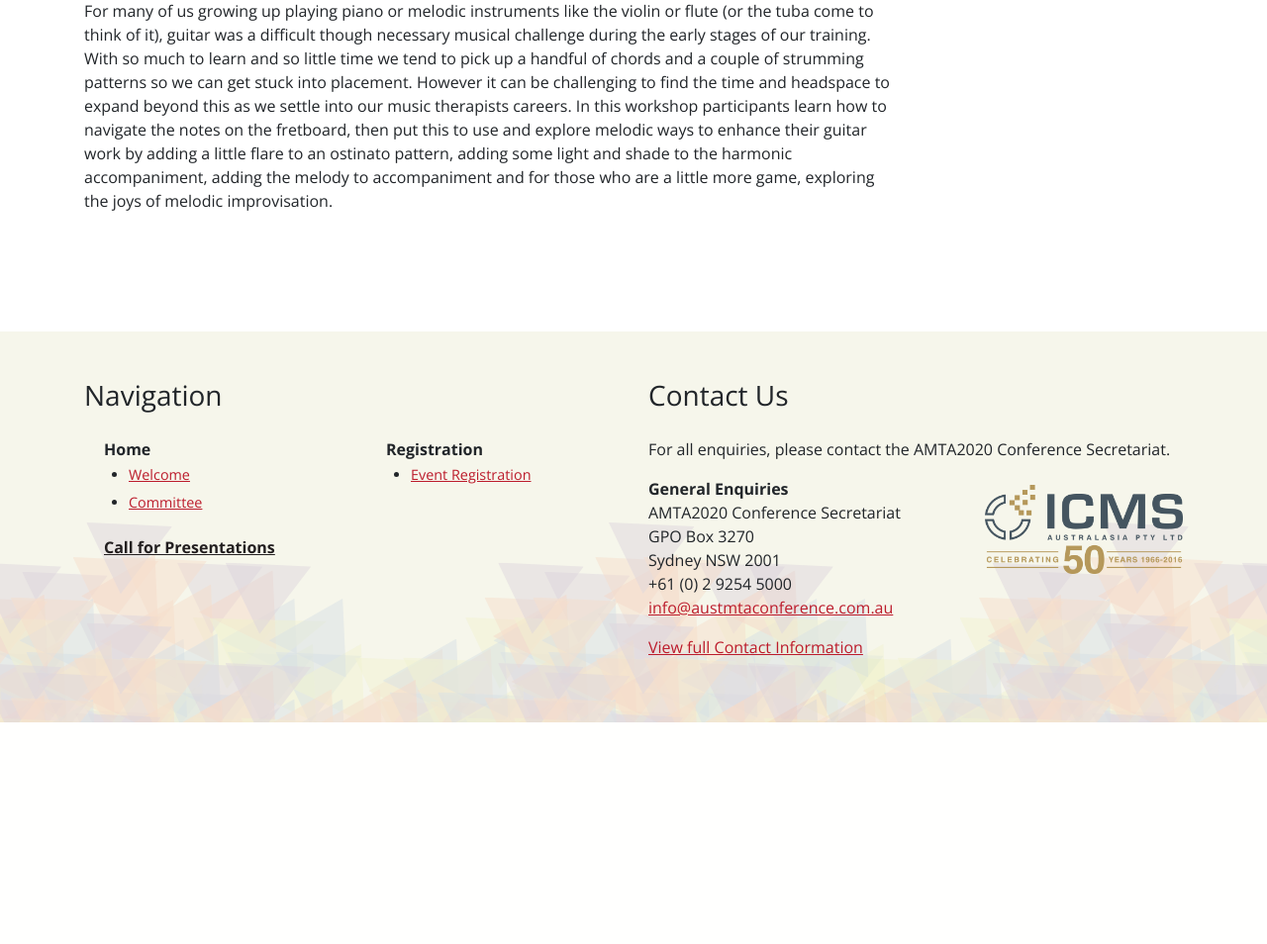
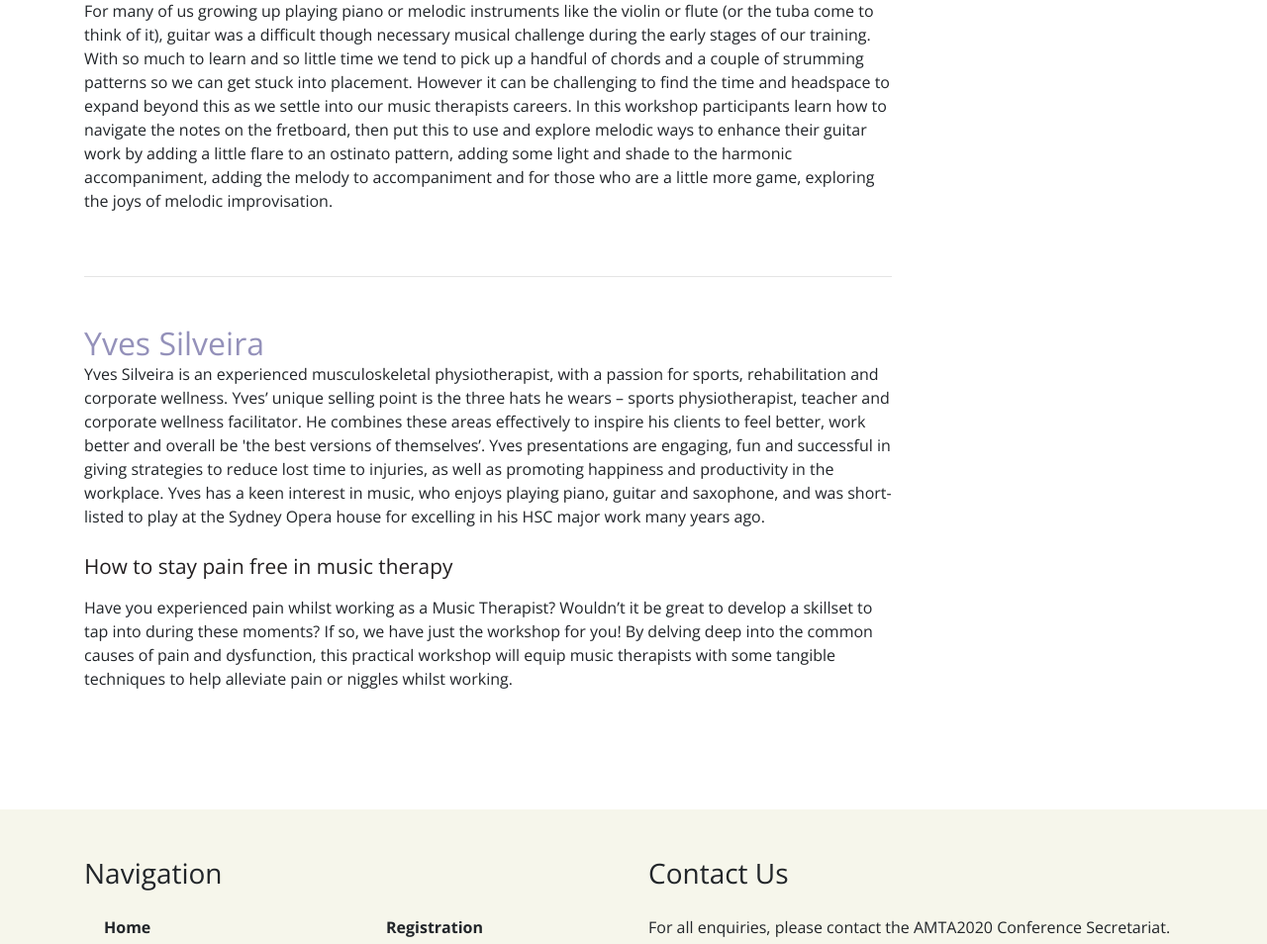
Before and after one commit to ICMS-Australasia/AMTA2021, a PHP site: page /pds-speakers in a window 1280 px wide. Shown: the part 4058-5012 px from the top of the page at 99% size. Before the commit the page ends 4788 px from the top, so only its background shows below. Run offline with PHP 8.4, Linux system fonts and the light colour scheme; some libraries are stand-ins or nearby versions.

Commit message:
Added Yves Silveira

```diff
--- a/pds-speakers.php
+++ b/pds-speakers.php
@@ -70,6 +70,19 @@ include('include/header.php');
 
     </div>
 </div>
+
+<hr class='my-4'>
+
+<div class="row my-5">
+    <div class="col">
+        <!-- <img src="./img/pds/silveria.jpg" class="img-fluid float-right ml-4" width="250"> -->
+        <h2 class="d-inline">Yves Silveira</h2>
+        <p>Yves Silveira is an experienced musculoskeletal physiotherapist, with a passion for sports, rehabilitation and corporate wellness. Yves’ unique selling point is the three hats he wears – sports physiotherapist, teacher and corporate wellness facilitator. He combines these areas effectively to inspire his clients to feel better, work better and overall be 'the best versions of themselves’. Yves presentations are engaging, fun and successful in giving strategies to reduce lost time to injuries, as well as promoting happiness and productivity in the workplace. Yves has a keen interest in music, who enjoys playing piano, guitar and saxophone, and was short-listed to play at the Sydney Opera house for excelling in his HSC major work many years ago.</p>
+        <h3>How to stay pain free in music therapy</h3>
+        <p>Have you experienced pain whilst working as a Music Therapist? Wouldn’t it be great to develop a skillset to tap into during these moments? If so, we have just the workshop for you! By delving deep into the common causes of pain and dysfunction, this practical workshop will equip music therapists with some tangible techniques to help alleviate pain or niggles whilst working.</p>
+
+    </div>
+</div>
 <?php
 include('include/footer.php');
 ?>
```
